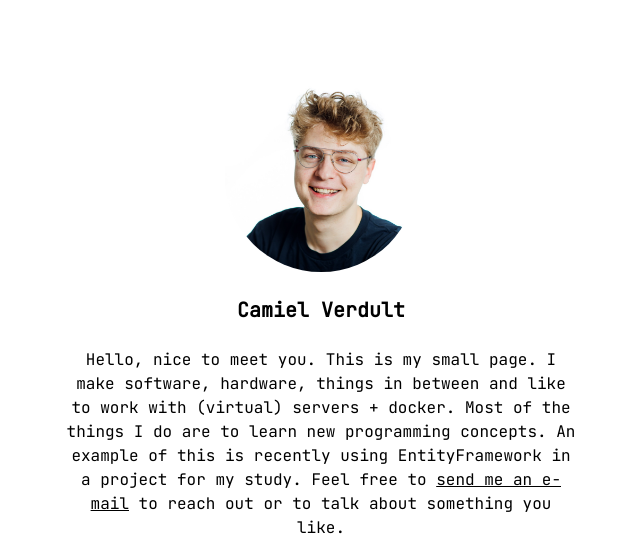
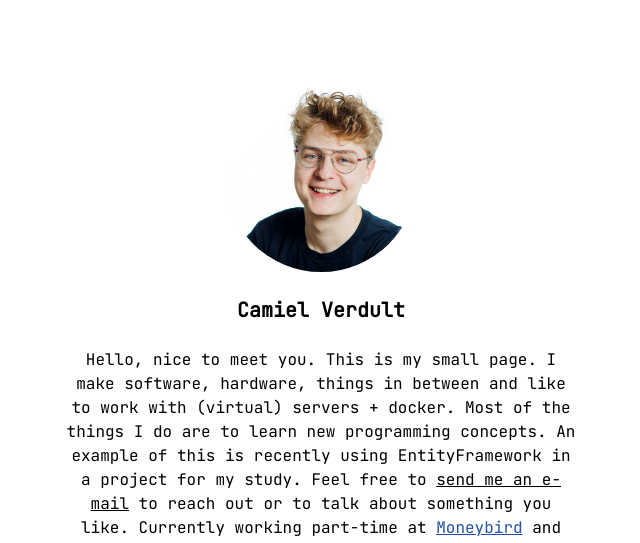
Before and after one commit to camielverdult/camielverdult.com, a plain HTML site: page index.html in a window 1280 px wide. Shown: the top 543 px of the page, without its empty margins (319-959 px from the left). Drawn offline with nearby package versions, Linux system fonts and the light colour scheme.

Commit message:
Update index.html

```diff
--- a/index.html
+++ b/index.html
@@ -16,6 +16,7 @@
 
     <!-- Metadata  -->
     <meta property="og:title" content="Personal website - Camiel Verdult" />
+    <meta property="og:description" content="Nice to meet you, welcome to my small page." />
     <meta property="og:type" content="website" />
     <meta property="og:url" content="https://www.camielverdult.com" />
     <meta property="og:image" content="https://www.camielverdult.com/me.jpeg" />
@@ -31,7 +32,7 @@
 
     <h1 class="text-xl font-semibold ">Camiel Verdult</h1>
 
-    <p class="sm:max-w-lg">Hello, nice to meet you. This is my small page. I make software, hardware, things in between and like to work with (virtual) servers + docker. Most of the things I do are to learn new programming concepts. An example of this is recently using EntityFramework in a project for my study. Feel free to <a href="mailto:cpg@verdult.com" class="underline underline-offset-6">send me an e-mail</a> to reach out or to talk about something you like.</p>
+    <p class="sm:max-w-lg">Hello, nice to meet you. This is my small page. I make software, hardware, things in between and like to work with (virtual) servers + docker. Most of the things I do are to learn new programming concepts. An example of this is recently using EntityFramework in a project for my study. Feel free to <a href="mailto:cpg@verdult.com" class="underline underline-offset-6">send me an e-mail</a> to reach out or to talk about something you like. Currently working part-time at <a href="https://moneybird.com" class="underline underline-offset-6" style="color: rgb(33, 82, 159)">Moneybird</a> and doing an internship at <a href="https://asml.com" class="underline underline-offset-6" style="color: rgb(20, 34, 134)">ASML</a> </p>
 
     <div class="flex flex-row space-x-10 items-center">
         <!-- Github  -->
```
